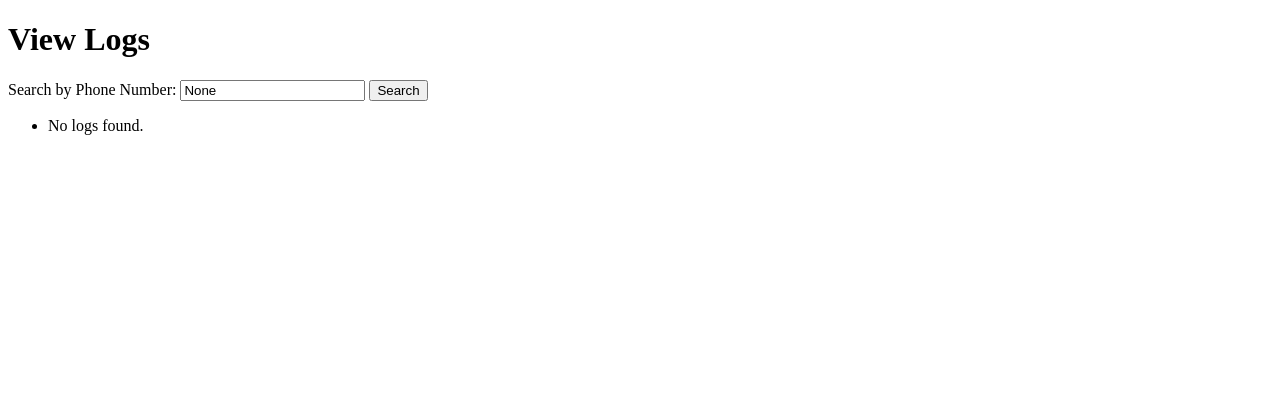
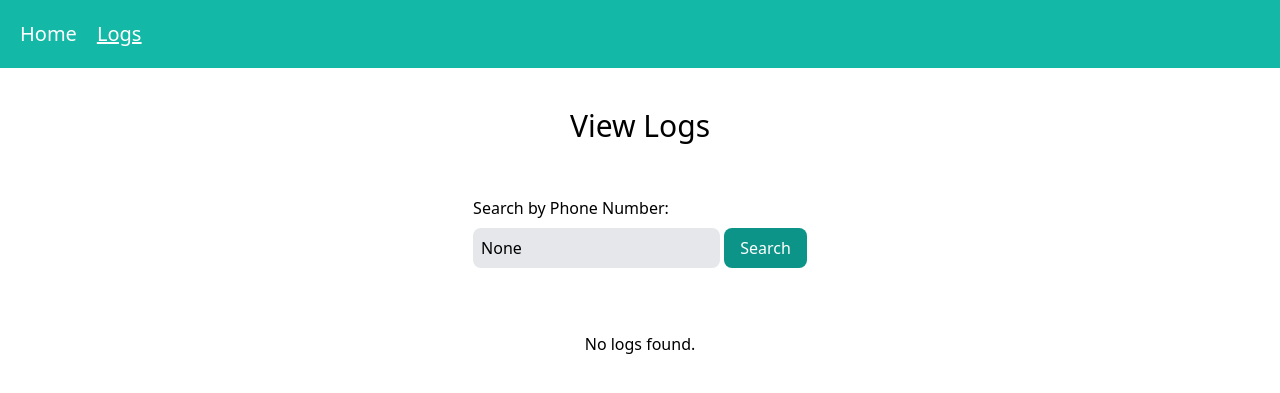
Before and after one commit to Arham-Amir/whatsapp-bot, a FastAPI app: page /view-logs in a window 1280 px wide. Shown: the top 393 px of the page. Run offline with FastAPI, Linux system fonts and the light colour scheme; data that the repository does not hold is empty; some libraries are stand-ins or nearby versions.

Commit message:
updated design

```diff
--- a/main.py
+++ b/main.py
@@ -88,10 +88,18 @@ async def get_edit_prompt(request: Request):
     """Retrieve and display the current system prompt."""
     try:
         current_prompt = get_system_prompt()
-        return templates.TemplateResponse("edit_prompt.html", {"request": request, "current_prompt": current_prompt})
+        return templates.TemplateResponse("edit_prompt.html", {
+            "request": request,
+            "current_prompt": current_prompt,
+            "active_page": "home"
+        })
     except Exception as e:
         logger.error(f"Error retrieving system prompt: {e}")
-        return templates.TemplateResponse("edit_prompt.html", {"request": request, "current_prompt": "Default system prompt"})
+        return templates.TemplateResponse("edit_prompt.html", {
+            "request": request,
+            "current_prompt": "Default system prompt",
+            "active_page": "home"
+        })
 
 
 @app.post("/")
@@ -122,7 +130,12 @@ async def get_view_logs(request: Request, phone_number: str = None):
                 logs.append({"phone_number": doc.id, **doc.to_dict()})
 
         logger.info(f"Logs retrieved: {logs}")
-        return templates.TemplateResponse("view_logs.html", {"request": request, "logs": logs, "phone_number": phone_number})
+        return templates.TemplateResponse("view_logs.html", {
+            "request": request,
+            "logs": logs,
+            "phone_number": phone_number,
+            "active_page": "logs"
+        })
     except Exception as e:
         logger.error(f"Error retrieving logs: {e}")
         raise HTTPException(status_code=500, detail="Internal Server Error: Failed to retrieve logs")
@@ -143,6 +156,7 @@ async def whatsapp_webhook(request: Request):
         messages = [{"role": "system", "content": system_prompt}] + chat_history
 
         reply_text = generate_openai_response(messages)
+        chat_history.append({"role": "assistant", "content": reply_text})
 
         save_chat_history(whatsapp_number, chat_history)
         send_message(whatsapp_number, reply_text)
@@ -155,6 +169,6 @@ async def whatsapp_webhook(request: Request):
 
 
 # Uncomment if running locally
-# if __name__ == "__main__":
-#     import uvicorn
-#     uvicorn.run(app, host="0.0.0.0", port=8000)
+if __name__ == "__main__":
+    import uvicorn
+    uvicorn.run(app, host="0.0.0.0", port=8000)
--- /dev/null
+++ b/templates/base.html
@@ -0,0 +1,35 @@
+<!DOCTYPE html>
+<html lang="en">
+<head>
+    <meta charset="UTF-8">
+    <meta name="viewport" content="width=device-width, initial-scale=1.0">
+    <title>{% block title %}Your Site{% endblock %}</title>
+    <script src="https://cdn.tailwindcss.com"></script>
+</head>
+<body>
+    <header class="inset-x-1 bg-teal-500 h-auto p-5 mb-10">
+        <nav>
+            <ul class="flex flex-row gap-5 decoration-none text-white">
+                <li class="text-xl hover:underline hover:cursor-pointer {% if active_page == 'home' %}underline{% endif %}">
+                    <a href="/">Home</a>
+                </li>
+                <li class="text-xl hover:underline hover:cursor-pointer {% if active_page == 'logs' %}underline{% endif %}">
+                    <a href="/view-logs">Logs</a>
+                </li>
+            </ul>
+        </nav>
+    </header>
+
+    <main class="flex flex-col justify-center items-center gap-8 mb-14">
+        {% block content %}{% endblock %}
+    </main>
+
+    <script>
+        const urlParams = new URLSearchParams(window.location.search);
+        const message = urlParams.get('message');
+        if (message) {
+            toastr.success(decodeURIComponent(message));
+        }
+    </script>
+</body>
+</html>
--- a/templates/view_logs.html
+++ b/templates/view_logs.html
@@ -1,26 +1,24 @@
-<!DOCTYPE html>
-<html lang="en">
-<head>
-    <meta charset="UTF-8">
-    <meta name="viewport" content="width=device-width, initial-scale=1.0">
-    <title>View Logs</title>
-</head>
-<body>
-    <h1>View Logs</h1>
+{% extends "base.html" %}
+
+{% block title %}View Logs{% endblock %}
+
+{% block content %}
+<h1 class="text-3xl mb-5">View Logs</h1>
 <form action="/view-logs" method="get">
-        <label for="phone_number">Search by Phone Number:</label>
-        <input type="text" id="phone_number" name="phone_number" value="{{ phone_number }}" placeholder="Enter phone number">
-        <button type="submit">Search</button>
+    <label for="phone_number" class="block mb-2">Search by Phone Number:</label>
+    <input type="text" id="phone_number" name="phone_number" value="{{ phone_number }}" placeholder="Enter phone number"
+        class="bg-gray-200 rounded-lg p-2 mb-4">
+    <button type="submit" class="px-4 py-2 bg-teal-600 text-white rounded-lg hover:bg-teal-800">Search</button>
 </form>
-    <ul>
+<ul class="mt-4">
     {% for log in logs %}
-            <li>
-                <strong>Phone Number:</strong> {{ log.phone_number }}<br>
-                <strong>History:</strong><br>
+    <li class="mb-4 p-4 border rounded-lg flex flex-col gap-5 shadow-md px-10">
+        <p><strong class="block">Phone Number:</strong> {{ log.phone_number }}</p>
+        <strong class="min-w-fit mx-auto">History:</strong>
         {% for entry in log.history %}
-                    <div>
-                        <strong>Role:</strong> {{ entry.role }}<br>
-                        <strong>Content:</strong> {{ entry.content }}<br>
+        <div class="flex flex-col gap-2">
+            <p><strong>Role:</strong> {{ entry.role }}</p>
+            <p><strong>Content:</strong> {{ entry.content }}</p>
         </div>
         {% endfor %}
     </li>
@@ -28,5 +26,6 @@
     <li>No logs found.</li>
     {% endfor %}
 </ul>
-</body>
-</html>
+{% endblock %}
+
+{% set active_page = 'logs' %}
```
Also changed, not shown: templates/edit_prompt.html (+10 -22 lines). Lines whose indentation alone changed are shown as unchanged.
